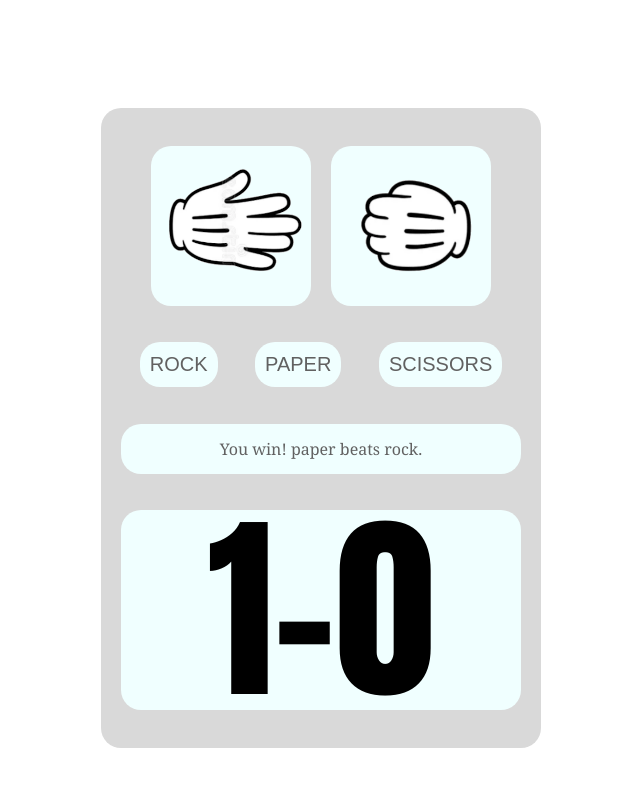
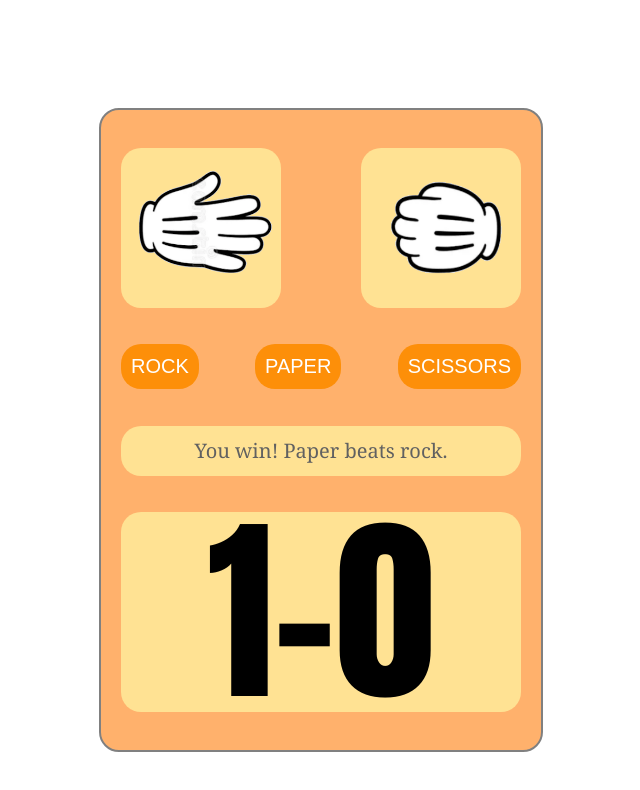
Before and after one commit to MAXIMIES/rock_paper_scissors, a plain HTML site: page index.html in a window 1280 px wide. Both pictures are taken after a click on the button "PAPER". Shown: the whole page, without its empty margins (319-959 px from the left). Drawn offline with Linux system fonts and the light colour scheme.

Commit message:
Add animatio, correct grammar, clean up code
Added a function that animates winning hand with
a tiny bounce. I also tweaked the color scheme.

Broke up a lot of the code into more functions.
Still a lot of trim left, ie. making the code
itself cleaner, simpler.

Made a function that makes sure the players choice
is capitalized in the log div.

```diff
--- a/index.html
+++ b/index.html
@@ -9,10 +9,10 @@
         <div id="container">
             <div id="images">
                 <div id="player-hand">
-                    <img id="player-image" src="./img/playerRock.png">
+                    <img id="player-image" src="./img/playerRock.png" class="no-animation">
                 </div>
                 <div id="computer-hand">
-                    <img id="computer-image" src="./img/computerRock.png">
+                    <img id="computer-image" src="./img/computerRock.png" class="no-animation">
                 </div>
             </div>
 
--- a/javascipt.js
+++ b/javascipt.js
@@ -70,6 +70,37 @@ function imageSwapper(human, comp) {
 
 }
 
+function bounce(bouncer) {
+    if(bouncer == "human"){
+        imgPlayer.classList.add("animation-win");
+        imgPlayer.addEventListener("animationend", () =>{
+            imgPlayer.classList.remove("animation-win");
+            console.log(imgPlayer.classList);
+        });
+
+    }else if(bouncer == "computer") {
+        console.log("---------------ARRIVED BOUNCE COMP");
+
+        imgComputer.classList.add("animation-win");
+        imgComputer.addEventListener("animationend", () =>{
+            imgComputer.classList.remove("animation-win");
+            console.log(imgComputer.classList);
+        });
+
+    }
+}
+
+function firstLetterToUpperCase(string){
+    console.log("-----------"+string);
+    let array = [];
+    array = Array.from(string);
+    array[0] = array[0].toUpperCase();
+    console.log(array);
+    let returnableString = '';
+    array.forEach((letter) => returnableString += letter);
+    console.log(returnableString);
+    return returnableString;
+}
 
     function playRoundForUi(input) {
         const humanChoice = input;
@@ -90,12 +121,14 @@ function imageSwapper(human, comp) {
                   ((humanChoice=="paper")&&(computerChoice=="rock")) ||
                   ((humanChoice=="scissor"||
                   humanChoice=="scissors")&&(computerChoice=="paper"))){
-                return "human";
+
+                  return "human";
 
             }else if((( humanChoice=="scissors"||
                         humanChoice=="scissor")&&computerChoice=="rock") ||
                         (humanChoice=="rock"&&computerChoice=="paper") ||
                         (humanChoice=="paper"&&(computerChoice=="scissor" || computerChoice=="scissors"))){
+
                         return "computer";
 
             }else{
@@ -105,6 +138,8 @@ function imageSwapper(human, comp) {
             console.log("Incorret input. Reload page and try again.")
 
         }
+
+
     }
 
 
@@ -112,18 +147,17 @@ function imageSwapper(human, comp) {
 
 function playGameForUi(input) {
 
-
     round+=1;
         console.log("----ROUND " + (round)+"----");
 
         let winner = playRoundForUi(input);
 
         if (winner=="human") {
-
+            bounce(winner);
             return 1;
 
         }else if (winner=="computer") {
-
+            bounce(winner);
             return 0;
         }
 
@@ -141,14 +175,19 @@ function winnerChek(human, computer){
     }
 }
 
-document.addEventListener("click", function(event){
-
-    let choice = event.target.tagName.toLowerCase()
-    if(choice == "button" ){
+function playerClick(choice,event){
         let game = playGameForUi(event.target.id);
         if(game==1){
             scoreHuman += 1;
-            log.innerHTML = "You win! " + event.target.id + " beats " + computerChoice + ".";
+
+            log.innerHTML = "You win! " + firstLetterToUpperCase(choice) + " beats " + computerChoice + ".";
+
+            /*           imgPlayer.classList.add("animation-win");
+            imgPlayer.addEventListener("animationend", () =>{
+                imgPlayer.classList.remove("animation-win");
+                console.log(imgPlayer.classList);
+            }); */
+
 
             switch (winnerChek(scoreHuman,scoreComputer)) {
                 case 1:
@@ -168,9 +207,15 @@ document.addEventListener("click", function(event){
 
         }else if(game==0){
             scoreComputer += 1;
-           // let logPara = document.createElement("p");
-            log.innerHTML = "You Lose! " + choice + " does not beat " + computerChoice + ".";
-            //log.appendChild(logPara);
+
+            log.innerHTML = "You Lose! " + firstLetterToUpperCase(choice) + " does not beat " + computerChoice + ".";
+
+            /*   imgComputer.classList.add("aniamtion-win");
+            imgComputer.addEventListener("animationend", () =>{
+                imgComputer.classList.remove("animation-win");
+                console.log(imgComputer.classList);
+            });  */
+
             switch (winnerChek(scoreHuman,scoreComputer)) {
                 case 1:
                     log.innerHTML = "You win!"
@@ -188,6 +233,12 @@ document.addEventListener("click", function(event){
             }
 
         }
+    }
+document.addEventListener("click", function(event){
+
+    let choice = event.target.tagName.toLowerCase()
+    if(choice == "button" ){
+        playerClick(event.target.id.toLowerCase(),event);
 
     }
     textScore = scoreHuman+"-"+scoreComputer;
--- a/style.css
+++ b/style.css
@@ -13,13 +13,15 @@ body{
     width: 400px;
     height: 600px;
     margin-top:100px;
+    border:solid 2px grey;
     border-radius: 20px;
-    background-color: rgb(217, 217, 217);
+    background-color: rgb(255, 177, 108);
+
 }
 
 #buttons-div {
     display: flex;
-    justify-content: space-around;
+    justify-content: space-between;
     max-width: auto;
 
 }
@@ -30,12 +32,11 @@ body{
     align-items: center;
     border:none;
     border-radius: 20px;
-    background-color: azure;
-    width: auto;
+    background-color: rgb(253, 143, 9);    width: auto;
     height: 45px;
     padding: 10px;
     font-size: 20px;
-    color:rgb(97, 97, 97);
+    color:rgb(255, 255, 255);
 
 
 }
@@ -46,7 +47,7 @@ body{
     align-items: center;
     border:none;
     border-radius: 20px;
-    background-color: rgb(87, 87, 87);
+    background-color: rgb(252, 213, 129);
     width: auto;
     height: 45px;
     padding: 10px;
@@ -60,11 +61,11 @@ body{
     align-items: center;
     height: 50px;
     border-radius: 20px;
-    background-color: azure;
+    background-color: rgb(255, 226, 147);
 
     color:rgb(97, 97, 97);
     font-family: Cambria, Cochin, Georgia, Times, 'Times New Roman', serif;
-
+    font-size: 20px;
 
 }
 #results {
@@ -73,7 +74,7 @@ body{
     align-items: center;
     border-radius: 20px;
     height: 200px;
-    background-color: azure;
+    background-color: rgb(255, 226, 147);
     font-family: Impact, Haettenschweiler, 'Arial Narrow Bold', sans-serif;
     font-size: 200px;
 
@@ -81,9 +82,9 @@ body{
 
 #images {
     display: flex;
-    justify-content: center;
+    justify-content: space-between;
     align-items: center;
-    gap: 20px;
+    gap: auto;
 }
 
 #player-hand {
@@ -91,7 +92,7 @@ body{
     display: flex;
     justify-content: center;
     border-radius: 20px;
-    background-color: azure;
+    background-color: rgb(255, 226, 147);
     width: 160px;
     height: 160px;
 
@@ -103,7 +104,7 @@ body{
     display: flex;
     justify-content: center;
     border-radius: 20px;
-    background-color: azure;
+    background-color: rgb(255, 226, 147);
     width: 160px;
     height: 160px;
 
@@ -114,4 +115,24 @@ img {
     max-width: 100%;
     height: auto;
     object-fit: scale-down;
+    position: relative;
+
 }
+
+img.no-animation{
+    animation-name: none;
+}
+
+img.animation-win{
+    animation-name: bounce;
+    animation-duration: 0.5s;
+}
+
+@keyframes bounce{
+    0%   {left:0px; top:0px;}
+    25%  {left:0px; top:20px;}
+    50%  {left:0px; top:0px;}
+    75%  {left:0px; top:10px;}
+    100% {left:0px; top:0px;}
+
+}
```
